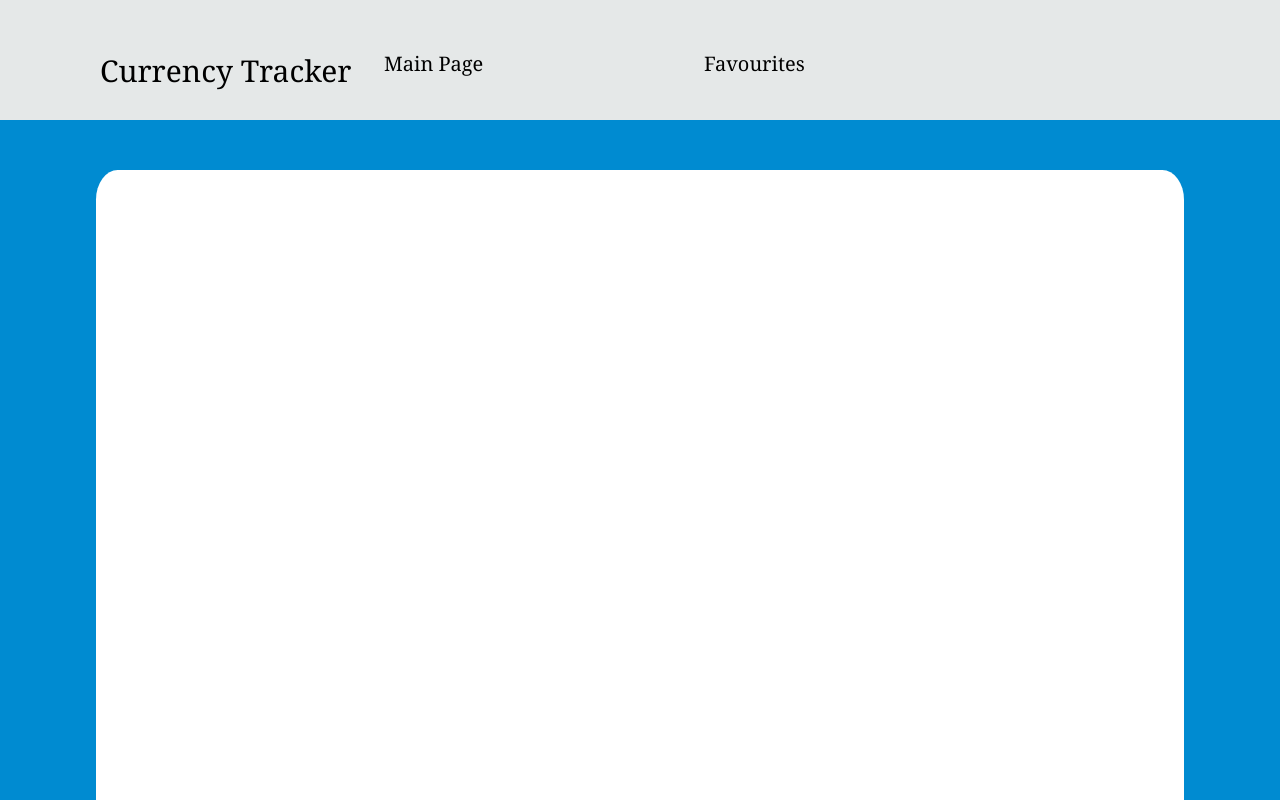
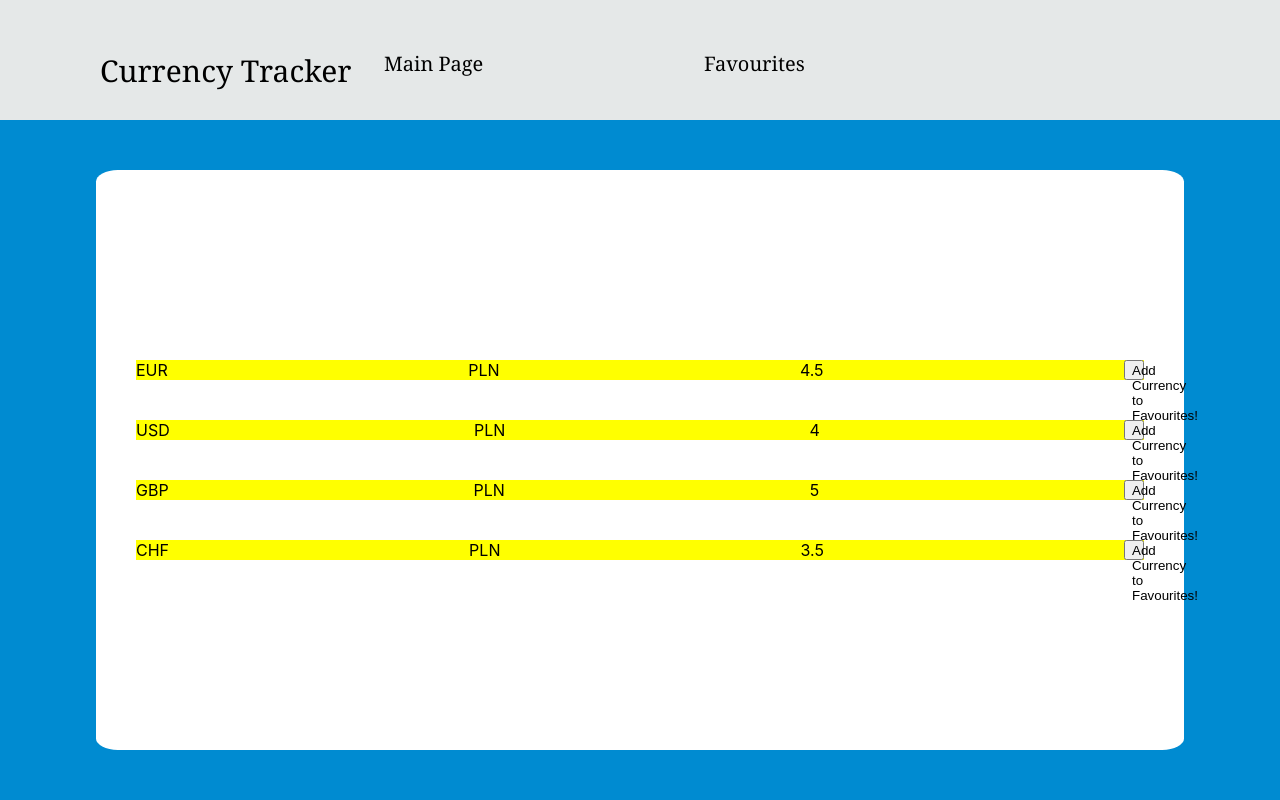
Before and after one commit to dawid-kaminski/Currency-Tracker, a React (Create React App) app: page / in a window 1280 px wide. Shown: the top 800 px of the page. Built offline with nearby package versions, Linux system fonts and the light colour scheme; no server answers.

Commit message:
Added more content and added Redux

```diff
--- a/package.json
+++ b/package.json
@@ -9,8 +9,10 @@
     "@testing-library/user-event": "^12.8.3",
     "react": "^17.0.2",
     "react-dom": "^17.0.2",
+    "react-redux": "^7.2.4",
     "react-router-dom": "^5.2.0",
     "react-scripts": "4.0.3",
+    "redux-devtools-extension": "^2.13.9",
     "web-vitals": "^1.1.2"
   },
   "scripts": {
--- a/src/App.js
+++ b/src/App.js
@@ -7,7 +7,6 @@ import {
   BrowserRouter as Router,
   Switch,
   Route,
-  Link
 } from "react-router-dom";
 
 function App() {
--- a/src/ducks/favouriteCurrencyList.js
+++ b/src/ducks/favouriteCurrencyList.js
@@ -3,12 +3,12 @@ import { createSlice } from '@reduxjs/toolkit'
 const currencySlice = createSlice({
   name: 'list',
   initialState: {
-    list: [],
+    list: [0],
   },
   reducers: {
     saveCurrencies(state, action) {
-     const currency = action.payload
-     state.currencies.push({numberInput: currency})
+      const { currency, mid } = action.payload
+      state.list.push({currency: currency, mid: mid})
     },
   }
 })
--- a/src/ducks/store.js
+++ b/src/ducks/store.js
@@ -12,4 +12,4 @@ const rootReducer = combineReducers({
 const middleware = composeWithDevTools(applyMiddleware(thunk));
 const store = createStore(rootReducer, undefined, middleware);
 
-export default store
+export default store;
--- a/src/favourites/Favourites.js
+++ b/src/favourites/Favourites.js
@@ -1,10 +1,29 @@
 import React from 'react';
-import './Favourites.css';
+import MainPageItem from '../mainPage/MainPageItem';
+import { useSelector } from "react-redux";
+import '../mainPage/MainPage.css';
+import { saveCurrencies } from "../ducks/favouriteCurrencyList"
 
-function Favourites() {
+function Favourites(props) {
+
+  const currencyStore = useSelector((state)=>state.list)
+
+  const GetCurrencyRender = React.memo(({currency, mid}) => {
+    return <MainPageItem currency={currency} mid={mid} />
+  }, [])
+
+
   return (
-    <div className="favourites">
-
+    <div className="main-page">
+      list of favourite currencies
+      <div className="main-page__currecy-list-container">
+        <div className="main-page__currency-list">
+        {
+          currencyStore.list.map((currency, mid, index)=>
+          {return <GetCurrencyRender key={index} currency={currency} mid={mid} />})
+        }
+        </div>
+      </div>
     </div>
   );
 }
--- a/src/header/Header.js
+++ b/src/header/Header.js
@@ -1,12 +1,10 @@
 import React, {useState, useEffect } from 'react';
-import { useHistory, useLocation } from "react-router-dom";
+import { useHistory } from "react-router-dom";
 import './Header.css';
 
 function Header() {
 
   const [isFixedHeader, setIsFixedHeader] = useState(false);
-
-  const location = useLocation()
 
   const history = useHistory()
 
--- a/src/index.js
+++ b/src/index.js
@@ -2,11 +2,15 @@ import React from 'react';
 import ReactDOM from 'react-dom';
 import './index.css';
 import App from './App';
+import { Provider } from "react-redux";
+import store from './ducks/store.js'
 import reportWebVitals from './reportWebVitals';
 
 ReactDOM.render(
   <React.StrictMode>
-    <App />
+    <Provider store={store}>
+      <App />
+    </Provider>
   </React.StrictMode>,
   document.getElementById('root')
 );
--- a/src/mainPage/MainPage.css
+++ b/src/mainPage/MainPage.css
@@ -1,7 +1,8 @@
 .main-page {
-  height: calc(200% - 15%);
+  /* height: calc(100% - 15%); */
+  min-height: calc(100% - 15%);
+  height: auto;
   width: 100%;
-  /* background-color: #008bd1; */
   color: black;
   display: flex;
   text-align: left;
@@ -9,7 +10,8 @@
 }
 
 .main-page__currecy-list-container {
-  height: 100%;
+  min-height: calc(100% - 15%);
+  height: auto;
   width: 100%;
   background-color: #008bd1;
   display: flex;
@@ -17,11 +19,13 @@
 }
 
 .main-page__currency-list {
-  height: 100%;
+  /* height: calc(100% - 100px); */
+  /* height: auto; */
   width: 85%;
-  margin-top: 50px;
+  margin: 50px 0px;
   background-color: white;
   display: flex;
   justify-content: center;
+  flex-direction: column;
   border-radius: 2%;
 }
--- a/src/mainPage/MainPage.js
+++ b/src/mainPage/MainPage.js
@@ -1,41 +1,38 @@
 import React from 'react';
+import MainPageItem from './MainPageItem.js'
 import './MainPage.css';
 
-// export const getCurrencyList=async(dispatch)=> {
-//   try {
-//     const getNewCurrencyListResponse = await fetch("http://api.nbp.pl/api/exchangerates/tables/A")
+fetch('http://api.nbp.pl/api/exchangerates/tables/A')
+  .then(response => {
+    return response.json();
+  })
+  .then(data => {
+    const mid = data[0].rates.map(currency => {
+      return currency.mid
+    });
+    console.log(mid)
+  })
 
-//     const newCurrency = await getNewCurrencyListResponse.json()
+fetch('http://api.nbp.pl/api/exchangerates/tables/A')
+  .then(response => {
+    return response.json();
+  })
+  .then(data => {
+    const code = data[0].rates.map(currency => {
+      return currency.code
+    });
+    console.log(code)
+  })
 
-//     // const currencyCode = newDeck.deck_id
-
-//     // const getNewCardResponse = await fetch(`https://deckofcardsapi.com/api/deck/${deckId}/draw/?count=3`)
-
-//     // const newCards = await getNewCardResponse.json()
-
-//     // const cards = newCards.cards
-
-//     // dispatch({type : "createNewRound", cards : cards})
-//   }
-//   catch(error) {
-//     getCurrencyList(dispatch)
-//   }
-// }
-
-const getCurrencyList = fetch("http://api.nbp.pl/api/exchangerates/tables/A")
-
-console.log(getCurrencyList)
-
-const getUSD = fetch("http://api.nbp.pl/api/exchangerates/rates/A/USD/")
-
-console.log(getUSD)
-
-function MainPage() {
+function MainPage(props) {
   return (
     <div className="main-page">
       <div className="main-page__currecy-list-container">
         <div className="main-page__currency-list">
-
+          <MainPageItem currency="EUR" mid="4.5" />
+          <MainPageItem currency="USD" mid="4" />
+          <MainPageItem currency="GBP" mid="5" />
+          <MainPageItem currency="CHF" mid="3.5" />
         </div>
       </div>
     </div>
--- /dev/null
+++ b/src/mainPage/MainPageItem.css
@@ -0,0 +1,13 @@
+.item__container {
+  /* height: 10%; */
+  width: calc(100% -80px);
+  margin: 20px 40px;
+  background-color: yellow;
+  display: flex;
+  justify-content: space-between;
+}
+
+.button {
+  height: 20px;
+  width: 20px;
+}
--- /dev/null
+++ b/src/mainPage/MainPageItem.js
@@ -0,0 +1,36 @@
+import React, { useCallback } from 'react';
+import './MainPageItem.css';
+import { useDispatch } from "react-redux";
+import { saveCurrencies } from "../ducks/favouriteCurrencyList"
+
+function MainPageItem(props) {
+
+  const dispatch = useDispatch()
+
+  const onClickAddToFavouritesButton = useCallback(
+    () => {
+			console.log()
+      dispatch(saveCurrencies({currency: props.currency, mid: props.mid}));
+    },
+  [dispatch],
+);
+
+  return(
+    <div className="item__container">
+      <div className="item__currency">
+        {props.currency}
+      </div>
+      <div className="item__pln">
+        PLN
+      </div>
+      <div className="item__mid">
+        {props.mid}
+      </div>
+      <button className="button" onClick={onClickAddToFavouritesButton}>
+        Add Currency to Favourites!
+      </button>
+    </div>
+  );
+}
+
+export default MainPageItem;
```
Also changed, not shown: 1 other file (tests, documents, lock files or other folders).
